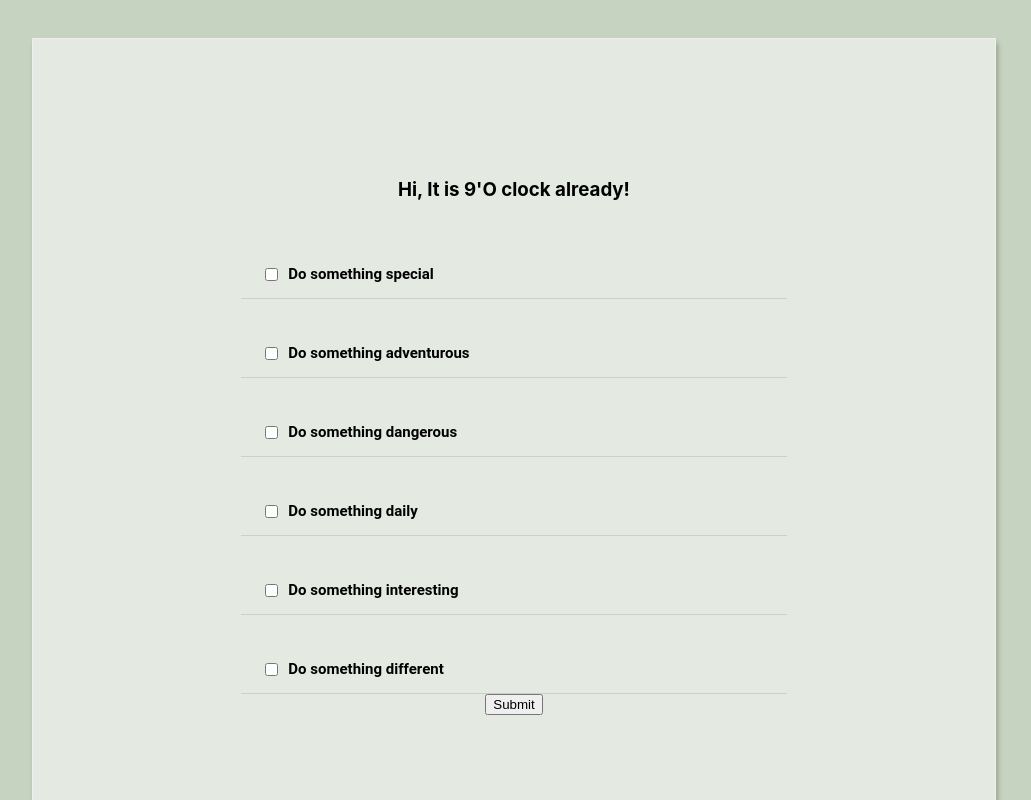
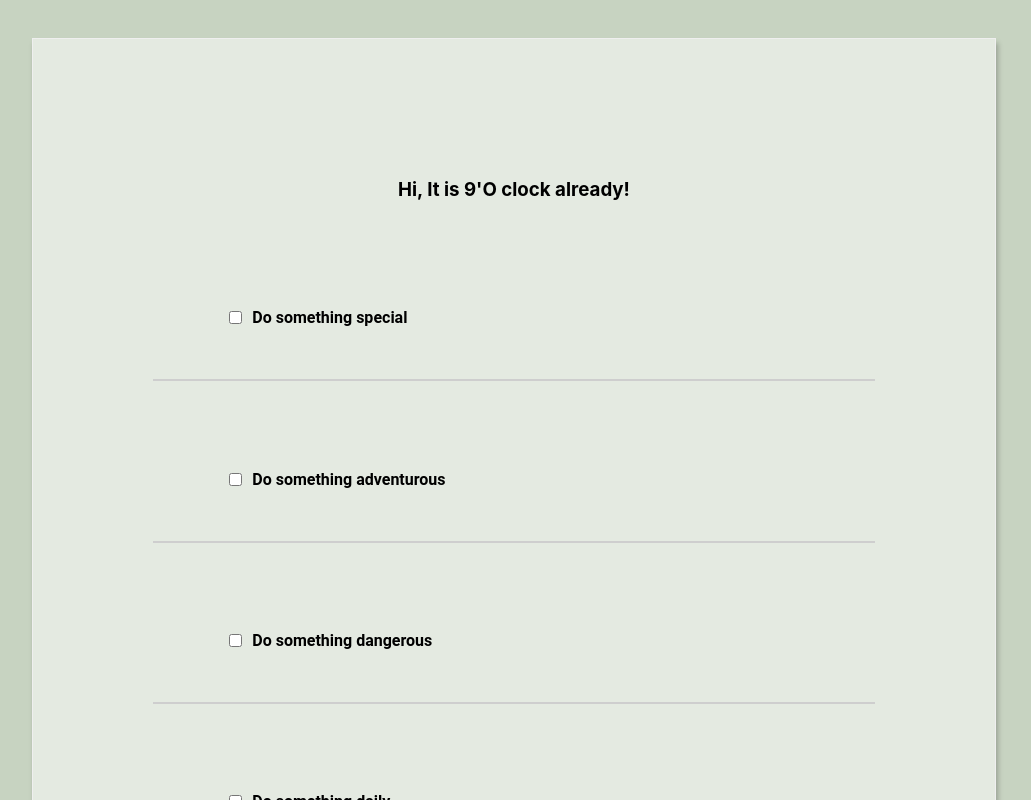
Before and after one commit to Akshay-cita/To-Do, a React (Create React App) app: page / in a window 1280 px wide. Shown: the top 800 px of the page, without its empty margins (126-1157 px from the left). Built offline with nearby package versions, Linux system fonts and the light colour scheme.

Commit message:
Style changes

```diff
--- a/src/index.css
+++ b/src/index.css
@@ -33,12 +33,12 @@ code {
     display: flex;
     justify-content: flex-start;
     align-items: center;
-    padding: 30px 20px 0;
-    width: 70%;
+    padding: 10% 10% 5%;
+    width: 80%;
     font-weight:bold;
-    border-bottom: 1px solid #cecece;
+    border-bottom: 2px solid #cecece;
     font-family: Roboto, sans-serif;
-    font-size: 15px;
+    font-size: 16px;
 
 }
 input[type=checkbox] {
```
